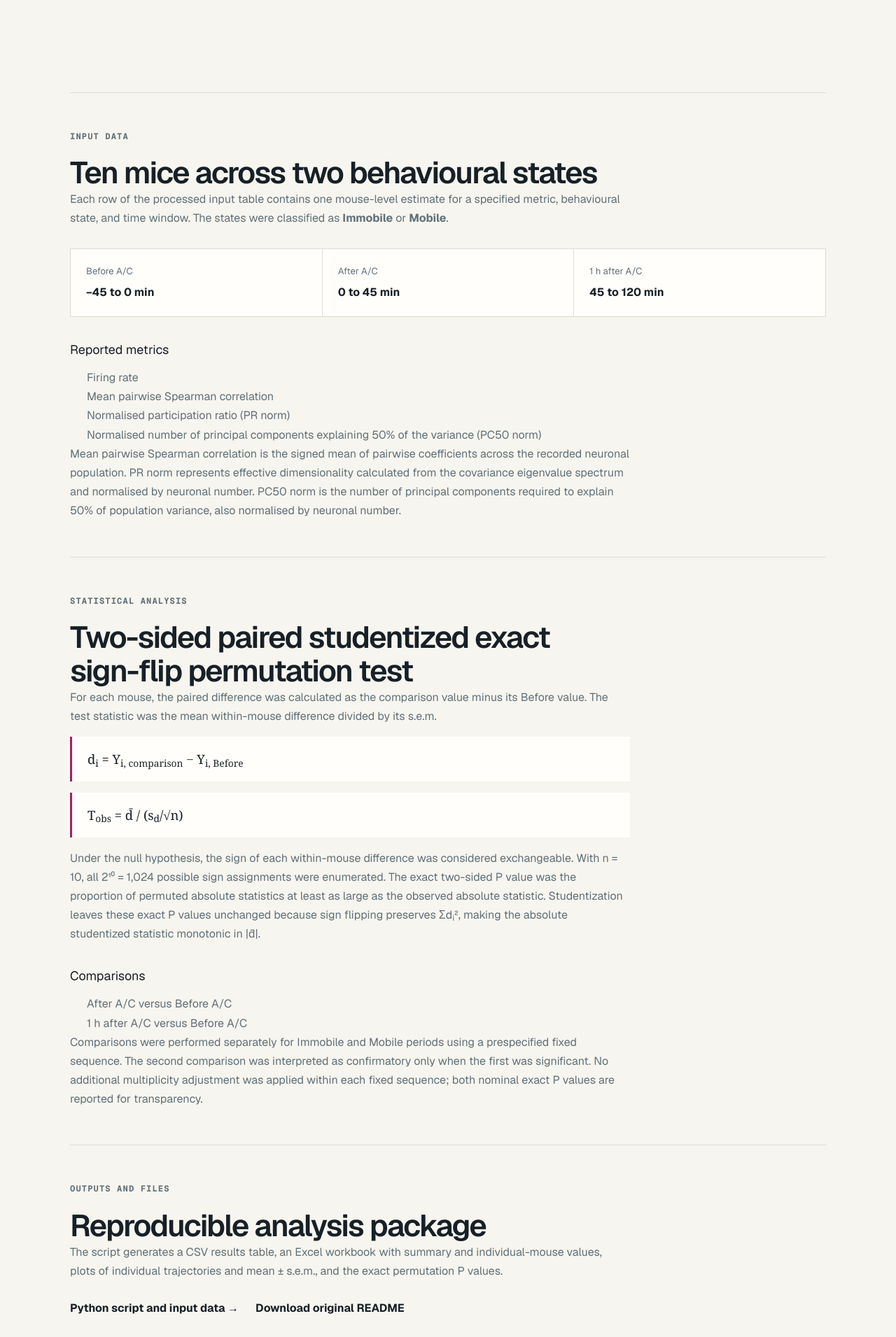
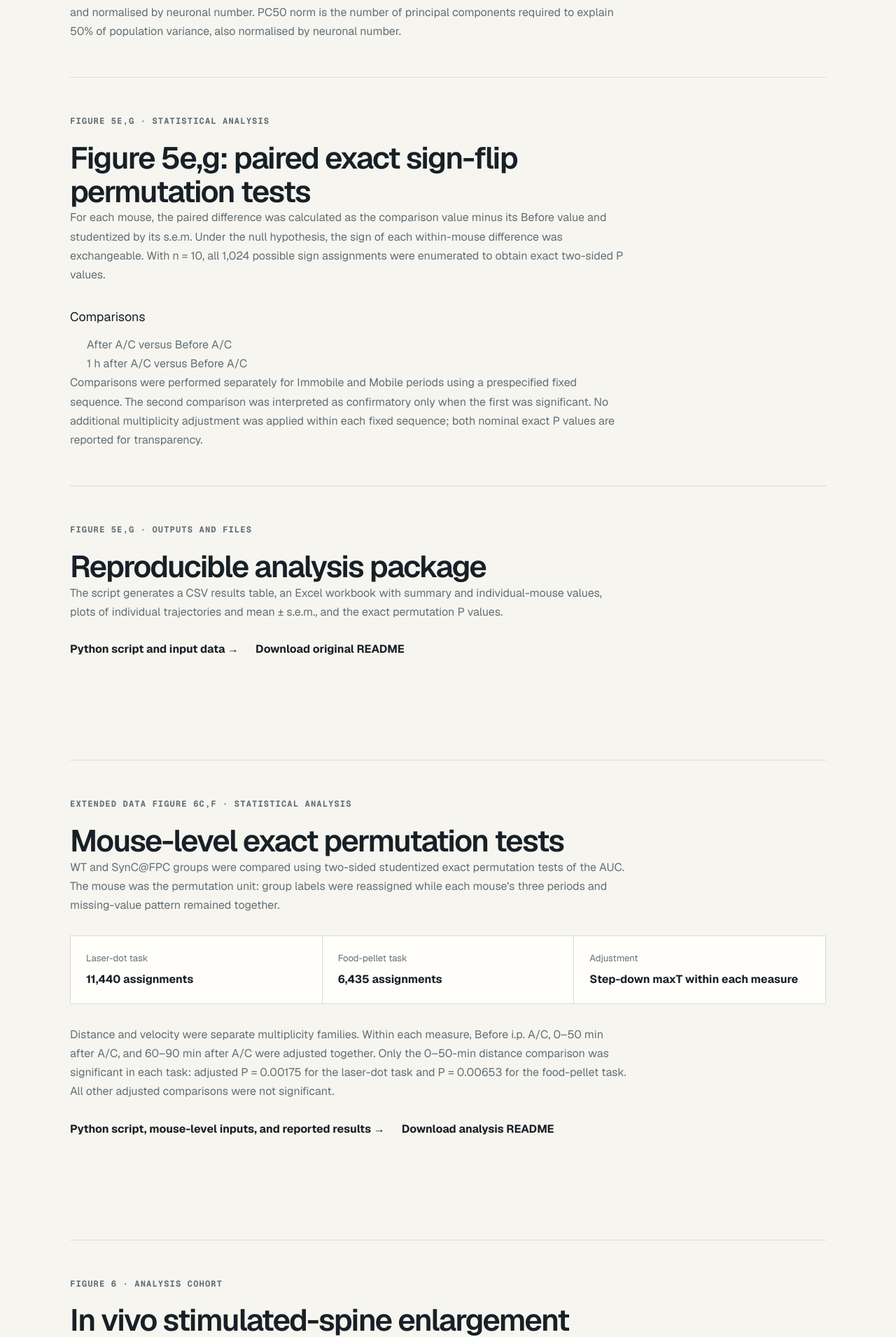
Before and after one commit to HaruoKasai/SynC-paper-resubmission, a Next.js app: page /statistical-tests in a window 1280 px wide. Shown: the part 2551-4462 px from the top of the page at 70% size. Built offline with nearby package versions, Linux system fonts and the light colour scheme.

Commit message:
Reorder statistical sections and add EFig10 links

```diff
--- a/app/statistical-tests/page.tsx
+++ b/app/statistical-tests/page.tsx
@@ -173,6 +173,102 @@ export default function StatisticalTestsPage() {
 
       <article
         className="methodArticle"
+        id="fig5-permutation"
+        aria-label="Figure 5e,g permutation analysis"
+      >
+        <section>
+          <p className="sectionLabel">Figure 5e,g · Input data</p>
+          <h2>Ten mice across two behavioural states</h2>
+          <p>
+            Each row of the processed input table contains one mouse-level
+            estimate for a specified metric, behavioural state, and time window.
+            The states were classified as <strong>Immobile</strong> or{" "}
+            <strong>Mobile</strong>.
+          </p>
+          <div className="methodGrid">
+            <div>
+              <span>Before A/C</span>
+              <strong>−45 to 0 min</strong>
+            </div>
+            <div>
+              <span>After A/C</span>
+              <strong>0 to 45 min</strong>
+            </div>
+            <div>
+              <span>1 h after A/C</span>
+              <strong>45 to 120 min</strong>
+            </div>
+          </div>
+          <h3>Reported metrics</h3>
+          <ol>
+            <li>Firing rate</li>
+            <li>Mean pairwise Spearman correlation</li>
+            <li>Normalised participation ratio (PR norm)</li>
+            <li>
+              Normalised number of principal components explaining 50% of the
+              variance (PC50 norm)
+            </li>
+          </ol>
+          <p>
+            Mean pairwise Spearman correlation is the signed mean of pairwise
+            coefficients across the recorded neuronal population. PR norm
+            represents effective dimensionality calculated from the covariance
+            eigenvalue spectrum and normalised by neuronal number. PC50 norm is
+            the number of principal components required to explain 50% of
+            population variance, also normalised by neuronal number.
+          </p>
+        </section>
+
+        <section>
+          <p className="sectionLabel">Figure 5e,g · Statistical analysis</p>
+          <h2>Figure 5e,g: paired exact sign-flip permutation tests</h2>
+          <p>
+            For each mouse, the paired difference was calculated as the
+            comparison value minus its Before value and studentized by its
+            s.e.m. Under the null hypothesis, the sign of each within-mouse
+            difference was exchangeable. With n = 10, all 1,024 possible sign
+            assignments were enumerated to obtain exact two-sided P values.
+          </p>
+          <h3>Comparisons</h3>
+          <ol>
+            <li>After A/C versus Before A/C</li>
+            <li>1 h after A/C versus Before A/C</li>
+          </ol>
+          <p>
+            Comparisons were performed separately for Immobile and Mobile
+            periods using a prespecified fixed sequence. The second comparison
+            was interpreted as confirmatory only when the first was
+            significant. No additional multiplicity adjustment was applied
+            within each fixed sequence; both nominal exact P values are
+            reported for transparency.
+          </p>
+        </section>
+
+        <section>
+          <p className="sectionLabel">Figure 5e,g · Outputs and files</p>
+          <h2>Reproducible analysis package</h2>
+          <p>
+            The script generates a CSV results table, an Excel workbook with
+            summary and individual-mouse values, plots of individual
+            trajectories and mean ± s.e.m., and the exact permutation P values.
+          </p>
+          <div className="articleLinks">
+            <a className="repoLink" href="/python-code#fig5-permutation">
+              Python script and input data →
+            </a>
+            <a
+              className="repoLink"
+              href="/docs/README_Fig5_permutation.md"
+              download
+            >
+              Download original README
+            </a>
+          </div>
+        </section>
+      </article>
+
+      <article
+        className="methodArticle"
         id="efig6-permutation"
         aria-label="Extended Data Figure 6 exact permutation analysis"
       >
@@ -217,115 +313,6 @@ export default function StatisticalTestsPage() {
               download
             >
               Download analysis README
-            </a>
-          </div>
-        </section>
-      </article>
-
-      <article
-        className="methodArticle"
-        id="fig5-permutation"
-        aria-label="Figure 5 permutation analysis"
-      >
-        <section>
-          <p className="sectionLabel">Input data</p>
-          <h2>Ten mice across two behavioural states</h2>
-          <p>
-            Each row of the processed input table contains one mouse-level
-            estimate for a specified metric, behavioural state, and time window.
-            The states were classified as <strong>Immobile</strong> or{" "}
-            <strong>Mobile</strong>.
-          </p>
-          <div className="methodGrid">
-            <div>
-              <span>Before A/C</span>
-              <strong>−45 to 0 min</strong>
-            </div>
-            <div>
-              <span>After A/C</span>
-              <strong>0 to 45 min</strong>
-            </div>
-            <div>
-              <span>1 h after A/C</span>
-              <strong>45 to 120 min</strong>
-            </div>
-          </div>
-          <h3>Reported metrics</h3>
-          <ol>
-            <li>Firing rate</li>
-            <li>Mean pairwise Spearman correlation</li>
-            <li>Normalised participation ratio (PR norm)</li>
-            <li>
-              Normalised number of principal components explaining 50% of the
-              variance (PC50 norm)
-            </li>
-          </ol>
-          <p>
-            Mean pairwise Spearman correlation is the signed mean of pairwise
-            coefficients across the recorded neuronal population. PR norm
-            represents effective dimensionality calculated from the covariance
-            eigenvalue spectrum and normalised by neuronal number. PC50 norm is
-            the number of principal components required to explain 50% of
-            population variance, also normalised by neuronal number.
-          </p>
-        </section>
-
-        <section>
-          <p className="sectionLabel">Statistical analysis</p>
-          <h2>Two-sided paired studentized exact sign-flip permutation test</h2>
-          <p>
-            For each mouse, the paired difference was calculated as the
-            comparison value minus its Before value. The test statistic was the
-            mean within-mouse difference divided by its s.e.m.
-          </p>
-          <div className="equation">
-            d<sub>i</sub> = Y<sub>i, comparison</sub> − Y<sub>i, Before</sub>
-          </div>
-          <div className="equation">
-            T<sub>obs</sub> = d̄ / (s<sub>d</sub>/√n)
-          </div>
-          <p>
-            Under the null hypothesis, the sign of each within-mouse difference
-            was considered exchangeable. With n = 10, all 2¹⁰ = 1,024 possible
-            sign assignments were enumerated. The exact two-sided P value was
-            the proportion of permuted absolute statistics at least as large as
-            the observed absolute statistic. Studentization leaves these exact
-            P values unchanged because sign flipping preserves Σd<sub>i</sub>²,
-            making the absolute studentized statistic monotonic in |d̄|.
-          </p>
-          <h3>Comparisons</h3>
-          <ol>
-            <li>After A/C versus Before A/C</li>
-            <li>1 h after A/C versus Before A/C</li>
-          </ol>
-          <p>
-            Comparisons were performed separately for Immobile and Mobile
-            periods using a prespecified fixed sequence. The second comparison
-            was interpreted as confirmatory only when the first was
-            significant. No additional multiplicity adjustment was applied
-            within each fixed sequence; both nominal exact P values are
-            reported for transparency.
-          </p>
-        </section>
-
-        <section>
-          <p className="sectionLabel">Outputs and files</p>
-          <h2>Reproducible analysis package</h2>
-          <p>
-            The script generates a CSV results table, an Excel workbook with
-            summary and individual-mouse values, plots of individual
-            trajectories and mean ± s.e.m., and the exact permutation P values.
-          </p>
-          <div className="articleLinks">
-            <a className="repoLink" href="/python-code#fig5-permutation">
-              Python script and input data →
-            </a>
-            <a
-              className="repoLink"
-              href="/docs/README_Fig5_permutation.md"
-              download
-            >
-              Download original README
             </a>
           </div>
         </section>
@@ -483,6 +470,18 @@ export default function StatisticalTestsPage() {
             Percentograms are used only for visualisation. Mixture fitting and
             between-condition inference use unbinned spine-level endpoints.
           </p>
+          <div className="articleLinks">
+            <a className="repoLink" href="/python-code#exfig10-mixture">
+              Extended Data Fig. 10 mixture-audit code →
+            </a>
+            <a
+              className="repoLink"
+              href="/docs/README_Fig6_ExFig10.md"
+              download
+            >
+              Download full README
+            </a>
+          </div>
         </section>
 
         <section>
```
